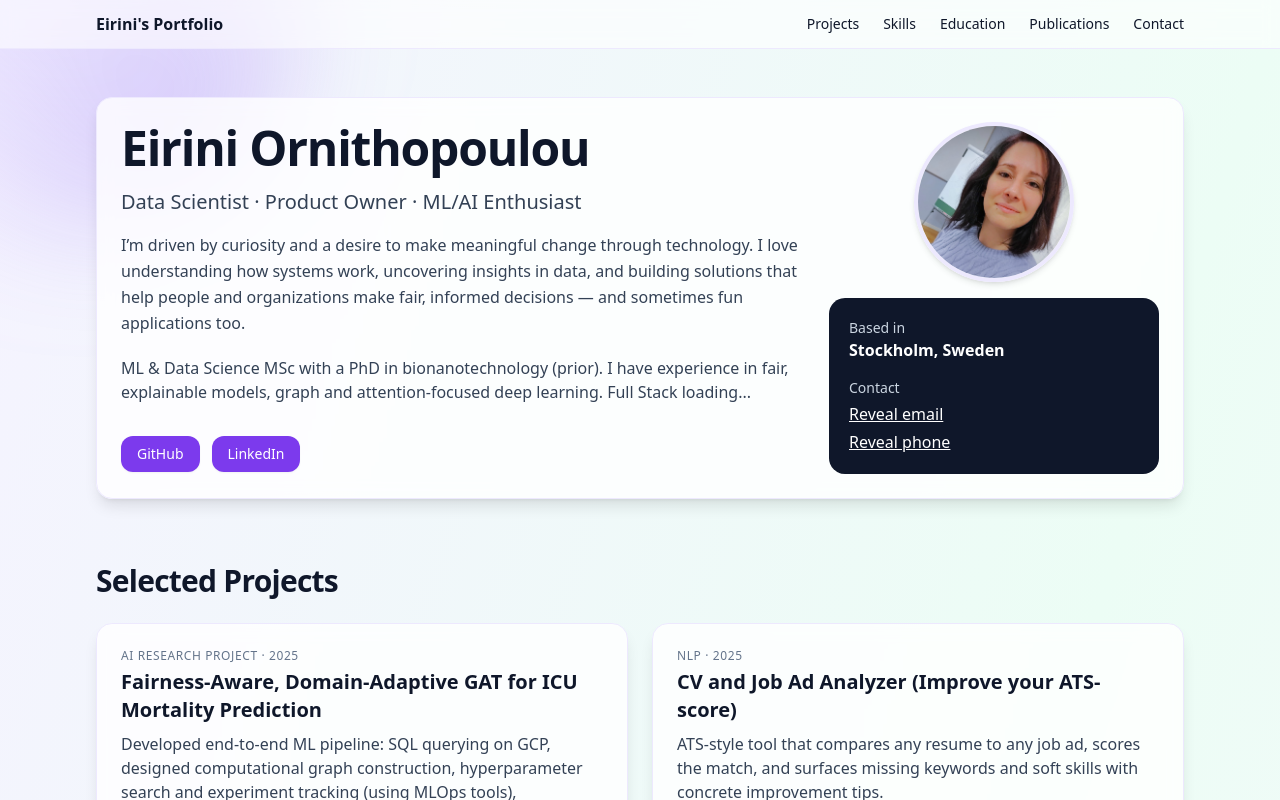
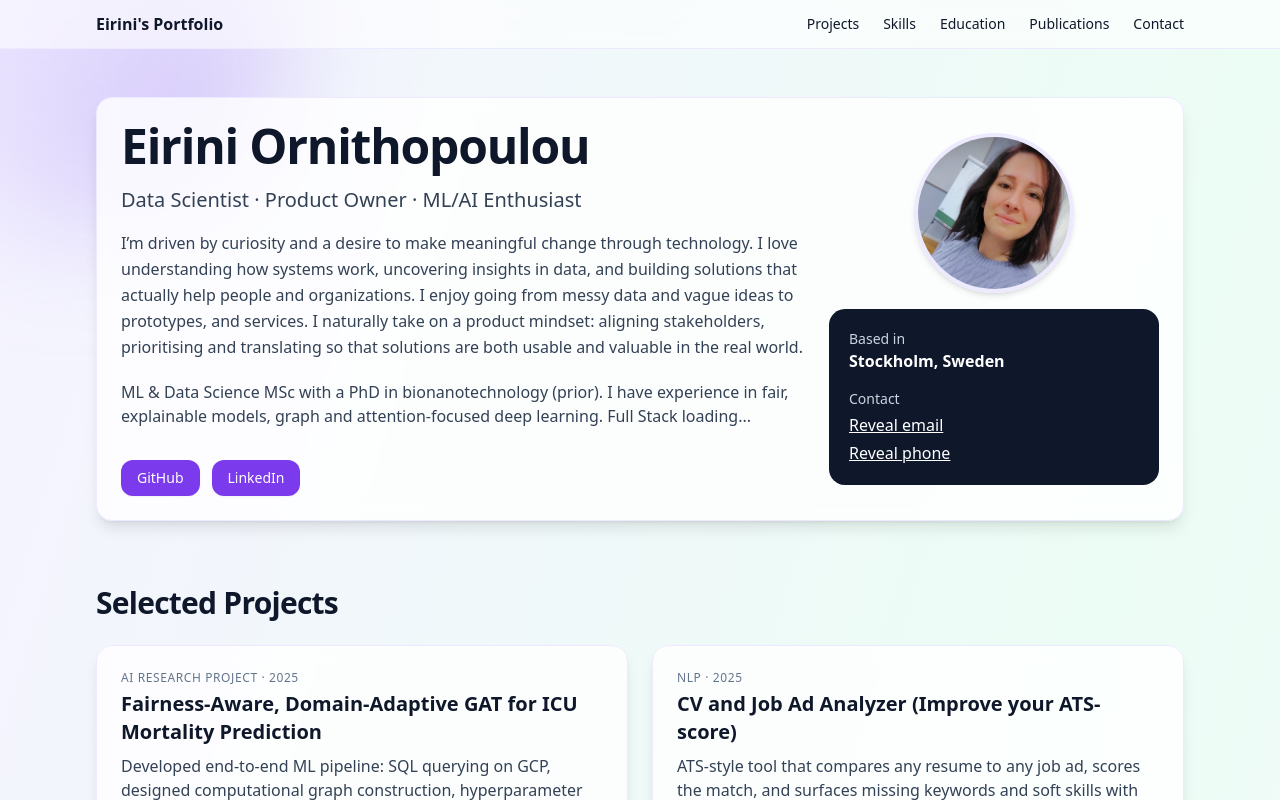
Before and after one commit to EiriniOr/eirini-portfolio, a React (Vite) app: page / in a window 1280 px wide. Shown: the top 800 px of the page. Built offline with nearby package versions, Linux system fonts and the light colour scheme.

Commit message:
Change profile description

```diff
--- a/src/App.jsx
+++ b/src/App.jsx
@@ -319,8 +319,9 @@ export default function Portfolio() {
             <p className="leading-relaxed text-slate-700">
               I’m driven by curiosity and a desire to make meaningful change through technology.
               I love understanding how systems work, uncovering insights in data, and building
-              solutions that help people and organizations make fair, informed decisions —
-              and sometimes fun applications too.
+              solutions that actually help people and organizations.
+
+              I enjoy going from messy data and vague ideas to prototypes, and services. I naturally take on a product mindset: aligning stakeholders, prioritising and translating so that solutions are both usable and valuable in the real world.
             </p>
 
             <p className="mt-1 text-slate-700">{PROFILE.blurb}</p>
```
